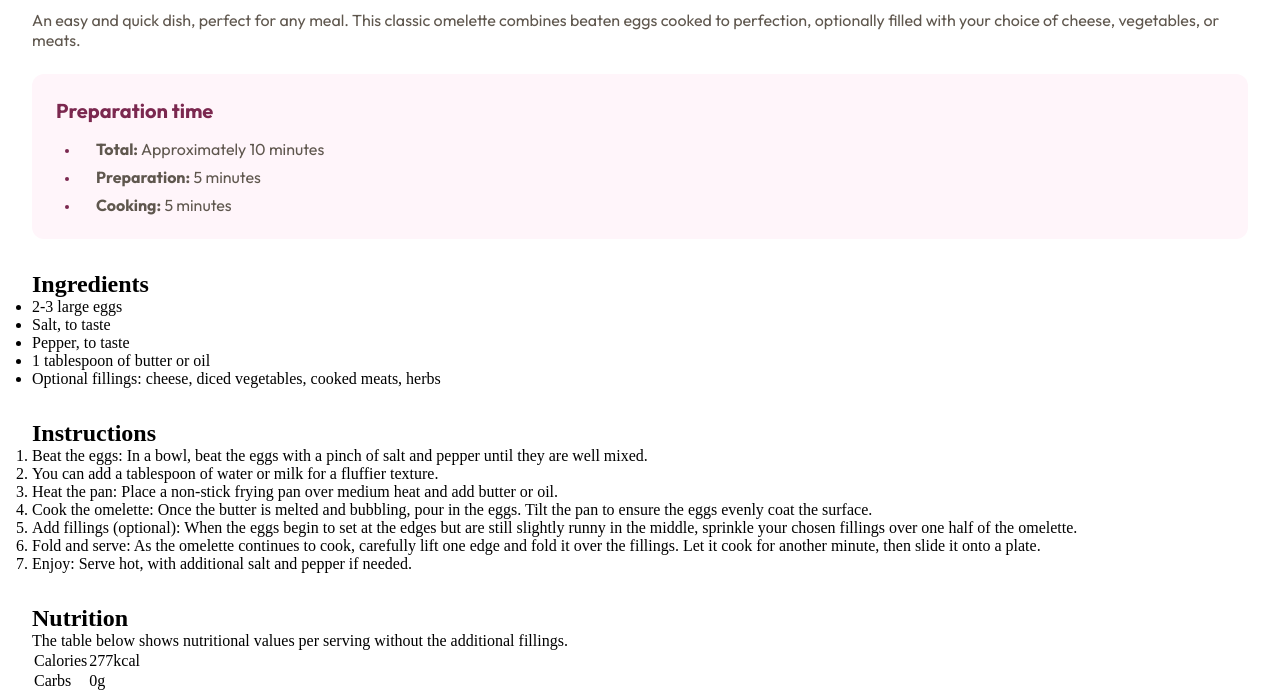
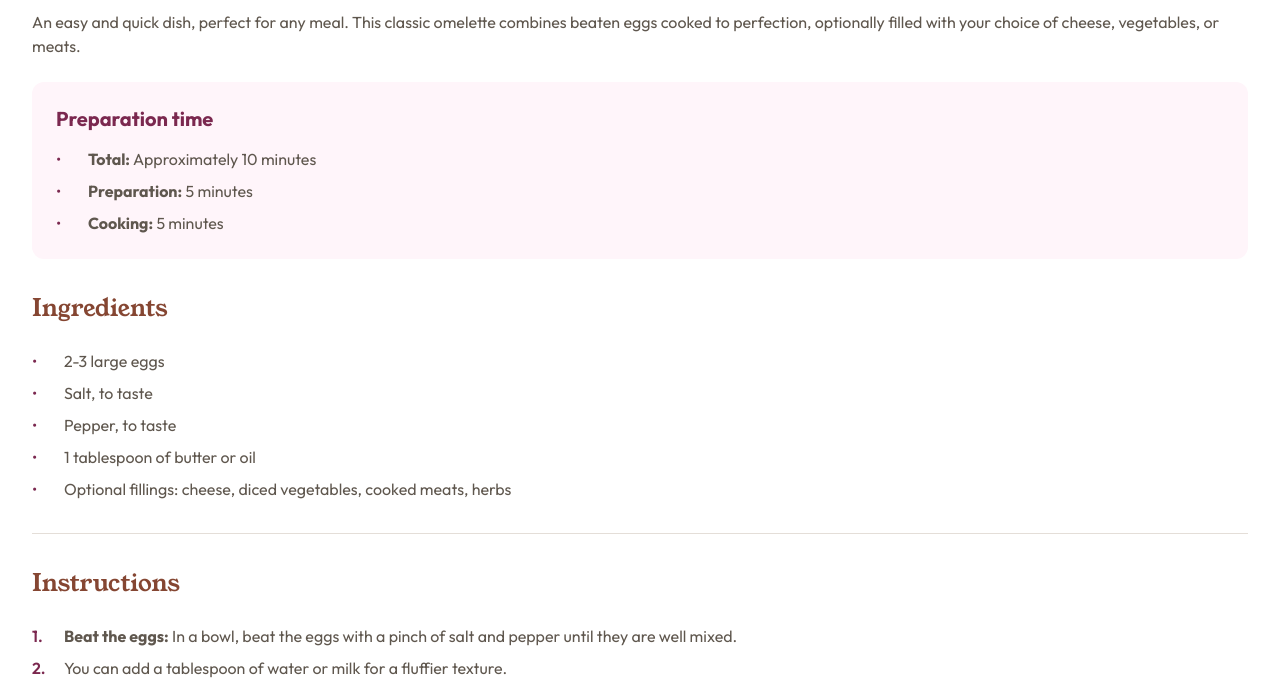
Before and after one commit to KonradJam/recipe-page-main, a plain HTML site: page index.html in a window 1280 px wide. Shown: the part 259-951 px from the top of the page. Drawn offline with Linux system fonts and the light colour scheme.

Commit message:
Enhance recipe formatting and styling in HTML and CSS

```diff
--- a/index.html
+++ b/index.html
@@ -24,9 +24,9 @@
       <section class="recipe-time-section">
         <h2 class="recipe-time-section-title">Preparation time</h2>
         <ul class="recipe-time-section-list">
-          <li><strong>Total:</strong> <time datetime="PT10M">Approximately 10 minutes</time></li>
-          <li><strong>Preparation:</strong> <time datetime="PT5M">5 minutes</time></li>
-          <li><strong>Cooking:</strong> <time datetime="PT5M">5 minutes</time></li>
+          <li><span><strong>Total:</strong> <time datetime="PT10M">Approximately 10 minutes</time></span></li>
+          <li><span><strong>Preparation:</strong> <time datetime="PT5M">5 minutes</time></span></li>
+          <li><span><strong>Cooking:</strong> <time datetime="PT5M">5 minutes</time></span></li>
         </ul>
       </section>
       <section class="recipe-section">
@@ -42,22 +42,22 @@
       <section class="recipe-section">
         <h2 class="recipe-section-title">Instructions</h2>
         <ol class="recipe-section-list">
-          <li>Beat the eggs: In a bowl, beat the eggs with a pinch of salt and pepper until they are well mixed.</li>
+          <li><strong>Beat the eggs:</strong> In a bowl, beat the eggs with a pinch of salt and pepper until they are well mixed.</li>
           <li>You can add a tablespoon of water or milk for a fluffier texture.</li>
-          <li>Heat the pan: Place a non-stick frying pan over medium heat and add butter or oil.</li>
-          <li>Cook the omelette: Once the butter is melted and bubbling, pour in the eggs. Tilt the pan to ensure
+          <li><strong>Heat the pan:</strong> Place a non-stick frying pan over medium heat and add butter or oil.</li>
+          <li><strong>Cook the omelette:</strong> Once the butter is melted and bubbling, pour in the eggs. Tilt the pan to ensure
           the eggs evenly coat the surface.</li>
-          <li>Add fillings (optional): When the eggs begin to set at the edges but are still slightly runny in the
+          <li><strong>Add fillings (optional):</strong> When the eggs begin to set at the edges but are still slightly runny in the
             middle, sprinkle your chosen fillings over one half of the omelette.</li>
-          <li>Fold and serve: As the omelette continues to cook, carefully lift one edge and fold it over the
+          <li><strong>Fold and serve:</strong> As the omelette continues to cook, carefully lift one edge and fold it over the
             fillings. Let it cook for another minute, then slide it onto a plate.</li>
-          <li>Enjoy: Serve hot, with additional salt and pepper if needed.</li>
+          <li><strong>Enjoy:</strong> Serve hot, with additional salt and pepper if needed.</li>
         </ol>
       </section>
       <section class="recipe-section">
         <h2 class="recipe-section-title">Nutrition</h2>
         <p class="recipe-section-desc">The table below shows nutritional values per serving without the additional fillings.</p>
-        <table class="recipe-secion-table">
+        <table class="recipe-section-table">
           <tr>
             <td class="recipe-section-table-name">Calories</td>
             <td class="recipe-section-table-value">277kcal</td>
--- a/style.css
+++ b/style.css
@@ -12,6 +12,10 @@
     --brown-800: hsl(14, 45%, 36%);
     --rose-800: hsl(332, 51%, 32%);
     --rose-50: hsl(330, 100%, 98%);
+}
+
+.recipe {
+    color: var(--stone-600);
 }
 
 .recipe-top-img {
@@ -33,15 +37,14 @@
     color: var(--stone-900);
 }
 
-.recipe-header-desc {
+.recipe-header-desc, .recipe-section-desc {
     font-family: 'Outfit', sans-serif;
-    font-size: 1rem;
-    color: var(--stone-600);
+    line-height: 1.5rem;
+    margin-bottom: 1.5rem;
 }
 
 .recipe-time-section {
     font-family: 'Outfit', sans-serif;
-    margin-top: 1.5rem;
     padding: 1.5rem;
     background-color: var(--rose-50);
     border-radius: 12px;
@@ -53,25 +56,99 @@
     color: var(--rose-800);
 }
 
-.recipe-time-section-list {
-    padding-left: inherit;
-    color: var(--stone-600);
+/* Setup for lists --- start */
+.recipe-time-section-list,
+.recipe-section-list {
+    list-style-type: none;
 }
 
-.recipe-time-section-list > li {
-    padding-left: 1rem;
+.recipe-time-section-list > li,
+.recipe-section-list > li {
+    position: relative;
+    padding-left: 2rem;
+    line-height: 1.5rem;
 }
 
-.recipe-time-section-list > li:not(:last-child) {
+/* Only for vertical align of a marker */
+ul.recipe-time-section-list > li,
+ul.recipe-section-list > li {
+    display: flex;
+    align-items: center;
+}
+
+.recipe-time-section-list >  li::before,
+.recipe-section-list >  li::before {
+    content: '•';
+    position: absolute;
+    left: 0;
+    font-size: 1rem;
+    color: var(--rose-800);
+}
+
+ol.recipe-section-list {
+    counter-reset: list-counter;
+}
+
+ol.recipe-section-list > li::before {
+    counter-increment: list-counter;
+    content: counter(list-counter) '.';
+    font-weight: 600;
+}
+
+.recipe-time-section-list > li:not(:last-child),
+.recipe-section-list > li:not(:last-child) {
     margin-bottom: .5rem;
 }
+/* Setup for lists --- end */
 
-.recipe-time-section-list > li::marker {
-    font-size: .75rem;
-    color: var(--rose-800);
-    vertical-align: middle;
+.recipe-section {
+    font-family: 'Outfit', sans-serif;
+    margin-top: 2rem;
+    padding-bottom: 2rem;
 }
 
-.recipe-section {
-    margin: 2rem 0;
+.recipe-section:last-child {
+    padding-bottom: 0;
 }
+
+.recipe-section-title {
+    font-family: 'Young Serif', serif;
+    font-size: 1.5rem;
+    font-weight: 400;
+    margin-bottom: 1.5rem;
+    color: var(--brown-800);
+}
+
+.recipe-container > .recipe-section:not(:last-child) {
+    border-bottom: 1px solid var(--stone-150);
+}
+
+.recipe-section-table {
+    width: 100%;
+    border-collapse: collapse;
+    border-style: hidden;
+}
+
+.recipe-section-table td {
+    border-bottom: 1px solid var(--stone-150);
+    padding-top: .75rem;
+    padding-bottom: .75rem;
+}
+
+.recipe-section-table tr:first-child td {
+    padding-top: 0;
+}
+
+.recipe-section-table tr:last-child td {
+    padding-bottom: 0;
+}
+
+.recipe-section-table-name {
+    padding-left: 2rem;
+}
+
+.recipe-section-table-value {
+    padding-right: 2rem;
+    color: var(--rose-800);
+    font-weight: 600;
+}
```
